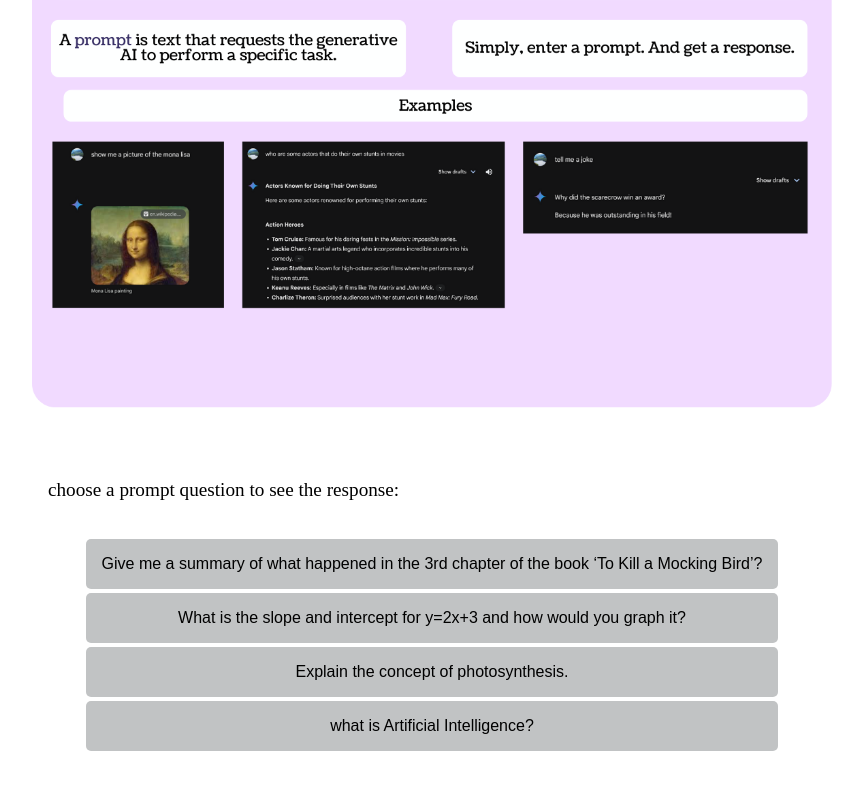
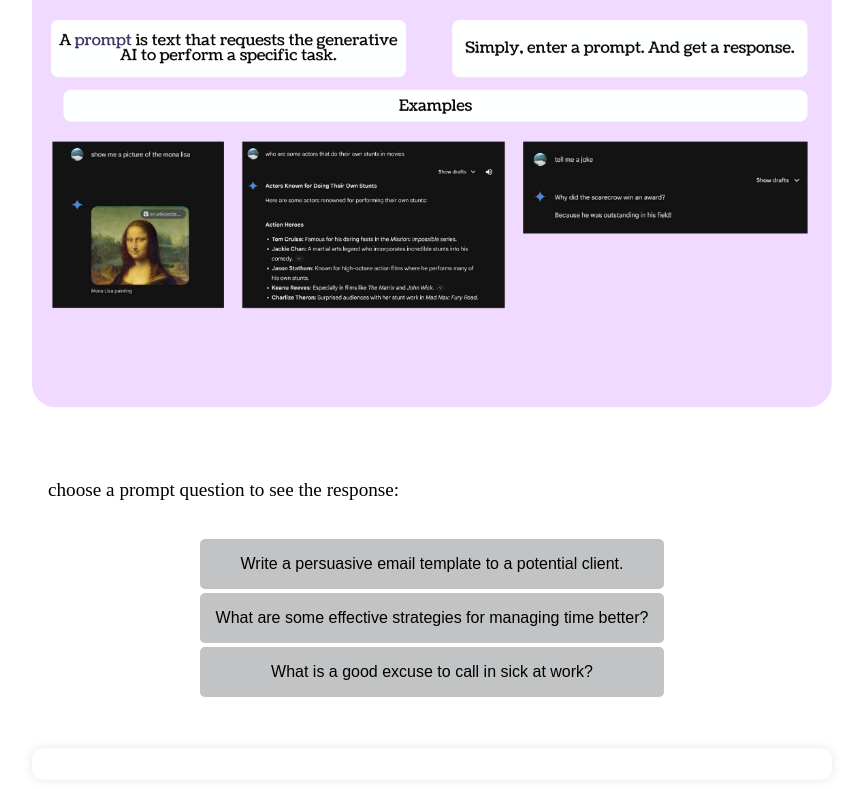
Before and after one commit to Noor-Alina/Learnify, a React (Vite) app: page /employees in a window 1280 px wide. Shown: the part 275-1064 px from the top of the page, without its empty margins (208-1071 px from the left). Built offline with nearby package versions, Linux system fonts and the light colour scheme.

Commit message:
refactor employees page with data

```diff
--- a/src/App.jsx
+++ b/src/App.jsx
@@ -11,8 +11,8 @@ function App() {
                     <div className="routes-container">
                         <Routes>
                             <Route
-                        path="/"
-                        element={<Playground/>}
+                                path="/playground"
+                                element={<Playground />}
                             />
                             <Route
                                 path="/employees"
--- a/src/components/Employees/Employees.jsx
+++ b/src/components/Employees/Employees.jsx
@@ -1,5 +1,8 @@
 import React, { useState } from 'react';
 import './Employees.scss'; // Optional: for styling
+import dataObject from "../../data/employees.json";
+
+const prompts = dataObject.prompts; //array
 
 const mockData = {
   questions: [
@@ -11,14 +14,26 @@ const mockData = {
 };
 
 const Employees = () => {
-  const [selectedQuestion, setSelectedQuestion] = useState(null);
+  const [selectedPrompt, setSelectedPrompt] = useState(null);
   const [response, setResponse] = useState('');
+  const [followUp, setFollowUP] = useState(null);
+  const [confirmation, setConfirmation] = useState('')
 
   const handleQuestionClick = (id) => {
-    const questionData = mockData.questions.find((q) => q.id === id);
-    setResponse(questionData ? questionData.response : '');
+    const promptData = prompts.find((p) => p.id === id);
+    setResponse(promptData ? promptData.answer : '');
     setSelectedQuestion(id);
+
+    //continue for if it has follow ups
+    if (promptData.confirmation) {
+      setConfirmation(promptData.confirmation);
+      //jsx==> followUp.map(
+    }
   };
+
+  /*
+
+  */
 
   return (
     <div className="employees-container">
@@ -31,17 +46,17 @@ const Employees = () => {
           className="employees-image"
         />
         <div className="prompt-response">
-        <p className="prompt-info">choose a prompt question to see the response: </p>
+          <p className="prompt-info">choose a prompt question to see the response: </p>
           <table className="questions-table">
             <tbody>
-              {mockData.questions.map((question) => (
-                <tr key={question.id}>
+              {prompts.map((option) => (
+                <tr key={option.id}>
                   <td>
                     <button
-                      className={`question-button ${selectedQuestion === question.id ? 'selected' : ''}`}
-                      onClick={() => handleQuestionClick(question.id)}
+                      className={`question-button ${selectedPrompt === option.id ? 'selected' : ''}`}
+                      onClick={() => handleQuestionClick(option.id)}
                     >
-                      {question.question}
+                      {option.question}
                     </button>
                   </td>
                 </tr>
--- /dev/null
+++ b/src/data/employees.json
@@ -0,0 +1,39 @@
+{
+    "prompts": [
+        {
+            "id": 1,
+            "question": "Write a persuasive email template to a potential client.",
+            "answer": "Hi [Client Name], \nAre you tired of [Problem]? Our company offers a proven solution to [Problem]. We've helped countless businesses like yours [Benefit]. Ready to see how we can help you? Let's chat. Best, [Your Name] [Your Title] [Your  Company] [Contact Information]",
+            "explanation": "With this step gpt is looking for informations in the it that it was thought on blabla"
+        },
+        {
+            "id": 2,
+            "question": "What are some effective strategies for managing time better?",
+            "answer": "1. Set Clear Goals: Define short-term and long-term goals to give your tasks direction. \n 2.Prioritize Tasks: Use methods like the Eisenhower Matrix to distinguish between urgent and important tasks. \n3.Create a Schedule: Plan your day or week in advance, allocating specific time blocks for different activities. \n4. Limit Distractions: Identify what distracts you and find ways to minimize these interruptions. \n5.Use Tools: Utilize apps or planners to keep track of tasks and deadlines. \n6. Take Breaks: Schedule regular breaks to recharge and maintain productivity.",
+            "confirmation": "Does that work for you?",
+            "explanation": "With this step gpt is looking for informations in the it that it was thought on blabla",
+            "followUp": [
+                {
+                    "option": "Yes"
+                },
+                {
+                    "option": "Please give me some additional strategies",
+                    "answer": "1. Batch Similar Tasks: Group similar activities (e.g., emails, calls) to minimize time lost from switching tasks. \n2. Set Time Limits: Assign specific time frames for tasks to enhance focus and urgency, using techniques like the Pomodoro Technique. \n3. Review and Reflect: Regularly assess your time usage and adjust strategies to improve efficiency and stay aligned with your goals.",
+                    "explanation": "....."
+                }
+            ]
+        },
+        {
+            "id": 3,
+            "question": "What is a good excuse to call in sick at work?",
+            "answer": "A good excuse to call in sick at work is food poisoning. This is a legitimate reason as it can leave you feeling very unwell and unable to perform your job effectively. You can say something like, \"I woke up feeling extremely ill after eating something that didn't agree with me, and I need to take a sick day to recover.\" This excuse is generally accepted without requiring further details, as it’s understood that food poisoning can be serious and requires rest and recovery",
+            "confirmation": "Sound good?",
+            "explanation": "privacy principles..",
+            "followUp": [
+                {
+                    "option": "Yes Thank you"
+                }
+            ]
+        }
+    ]
+}
```
Lines whose indentation alone changed are shown as unchanged.
